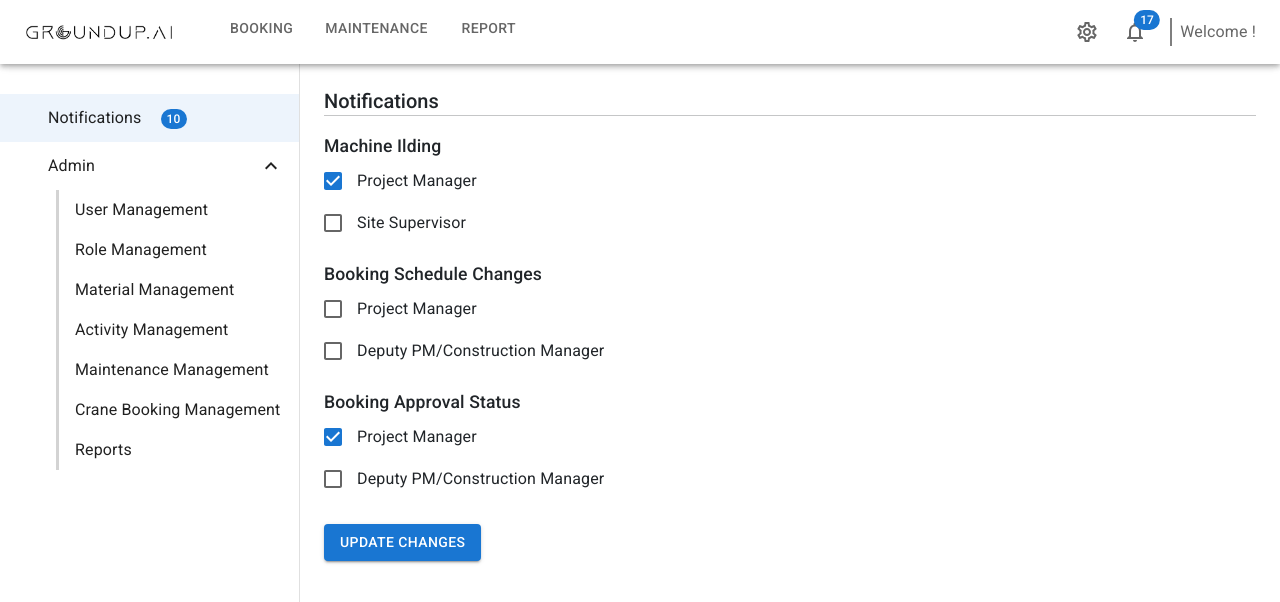
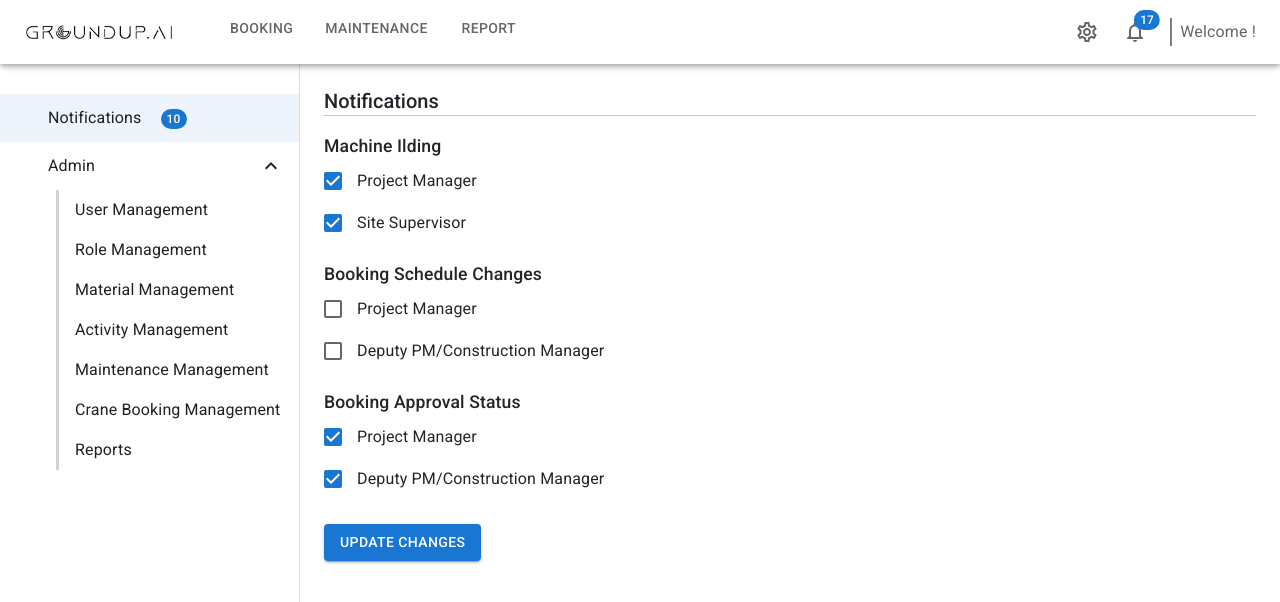
Before and after one commit to rahul81/groundup-ai, a React (Create React App) app: page /user/notification in a window 1280 px wide. Shown: the top 602 px of the page. Built offline with nearby package versions, Linux system fonts and the light colour scheme.

Commit message:
Using checkboxes with formik

```diff
--- a/src/components/common/button/GButton.tsx
+++ b/src/components/common/button/GButton.tsx
@@ -14,6 +14,7 @@ interface GButtonProps {
     onClick?: (e: React.MouseEvent<HTMLElement>) => void;
     startIcon?: React.ReactNode;
     endIcon?: React.ReactNode;
+    type?: 'submit'
 }
 
 
@@ -29,10 +30,11 @@ export default function GButton(props: GButtonProps) {
         className = '',
         onClick = () => ({}),
         startIcon,
-        endIcon } = props;
+        endIcon,
+        type } = props;
 
     return (
-        <Button variant={variant} size={size} style={style} color={color} sx={sx} className={className} onClick={onClick} startIcon={startIcon} endIcon={endIcon} >
+        <Button type={type} variant={variant} size={size} style={style} color={color} sx={sx} className={className} onClick={onClick} startIcon={startIcon} endIcon={endIcon} >
             {title}
         </Button>
     )
--- a/src/components/notification-view/NotificationView.tsx
+++ b/src/components/notification-view/NotificationView.tsx
@@ -1,11 +1,13 @@
 import { Box, Checkbox, Divider, Typography } from '@mui/material';
+import { useFormik } from 'formik';
 import { useState } from 'react';
 import GButton from '../common/button/GButton';
 import './notification-view.scss'
 
+
 interface Notification{
     text:string;
-    selected:boolean;
+    initialValue:string;
 }
 
 interface Notifications{
@@ -16,25 +18,25 @@ interface Notifications{
 export default function NotificationView() {
     const machineIlding: Notifications = {
         text: "Machine Ilding",
-        notifications : [
-            {text: "Project Manager", selected: true},
-            {text: "Site Supervisor", selected: false}
+        notifications: [
+            { text: "Project Manager", initialValue: "machineIlding_PM" },
+            { text: "Site Supervisor", initialValue: "machineIlding_SS" }
         ]
     };
 
     const bookingSchheduling: Notifications = {
         text: "Booking Schedule Changes",
-        notifications : [
-            {text: "Project Manager", selected: false},
-            {text: "Deputy PM/Construction Manager", selected: false}
+        notifications: [
+            { text: "Project Manager", initialValue: "bookingSchheduling_PM" },
+            { text: "Deputy PM/Construction Manager", initialValue: "bookingSchheduling_DPCM" }
         ]
     };
 
     const bookingApproval: Notifications = {
         text: "Booking Approval Status",
-        notifications : [
-            {text: "Project Manager", selected: true},
-            {text: "Deputy PM/Construction Manager", selected: false}
+        notifications: [
+            { text: "Project Manager", initialValue: "bookingApproval_PM" },
+            { text: "Deputy PM/Construction Manager", initialValue: "bookingApproval_DPCM" }
         ]
     };
 
@@ -42,24 +44,45 @@ export default function NotificationView() {
         machineIlding, bookingSchheduling, bookingApproval
     ];
 
-    const changeStatus = (item: Notification)=>{
-        item.selected = !item.selected;
-    };
+    const initialValues: any = {
+        machineIlding_SS: true,
+        machineIlding_PM: true,
+        bookingSchheduling_PM: false,
+        bookingSchheduling_DPCM: false,
+        bookingApproval_DPCM: true,
+        bookingApproval_PM: true,
+    }
+
+    const formik = useFormik({
+        initialValues: initialValues,
+        onSubmit: (data) => {
+            console.log(data);
+        },
+    });
 
     return (
         <Box className="admin-view">
             <Typography className="heading" variant="h5" component="h2">Notifications</Typography>
-            <Divider/>
+            <Divider />
+            <form onSubmit={formik.handleSubmit}>
             {(allNotifications || []).map((notif) => <Box className="sub-section">
                 {notif && <Typography className="heading" variant="h6" component="div">{notif.text}</Typography>}
-                {(notif.notifications || [] ).map((item, index)=>
+                {(notif.notifications || []).map((item, index) =>
                     <Box className="item">
-                        <Checkbox className="item-checkbox" aria-label={item.text} checked={item.selected} onClick={(e)=>changeStatus(item)}/>
+                        <Checkbox
+                            className="item-checkbox"
+                            aria-label={item.initialValue}
+                            name={item.initialValue}
+                            id={item.initialValue}
+                            checked={formik.values[item.initialValue.toString()]}
+                            onChange={formik.handleChange}
+                        />
                         <Typography variant="body1" >{item.text}</Typography>
                     </Box>
                 )}
             </Box>)}
-            <GButton title='Update Changes' className='update-changes' sx={{mt:3}} />
+            <GButton type="submit" title='Update Changes' className='update-changes' sx={{ mt: 3 }} />
+            </form>
         </Box>
     )
 }
```
